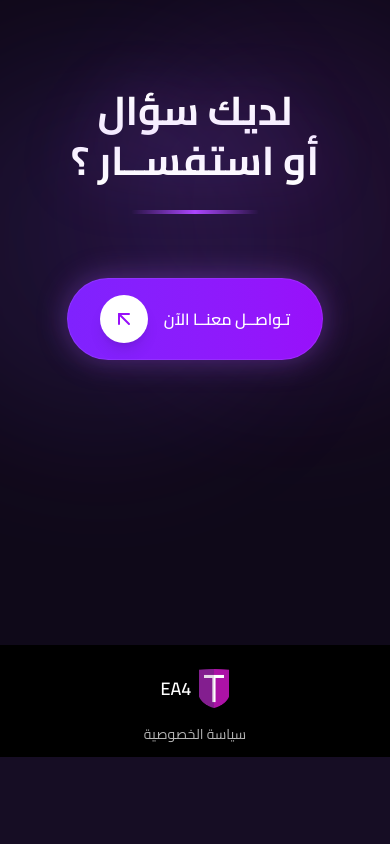
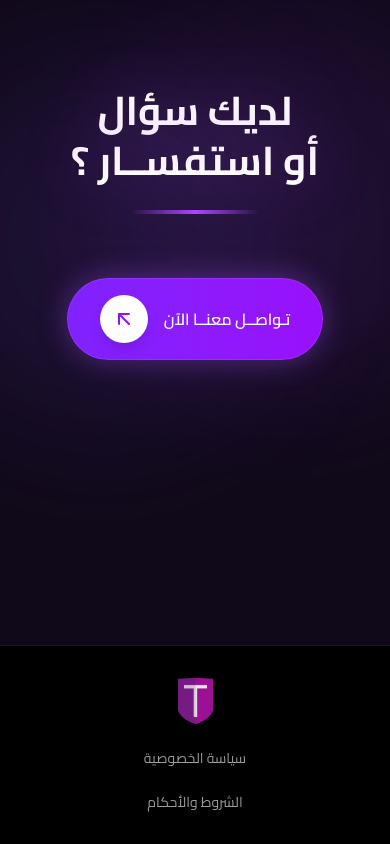
Before and after one commit to amineelakkermi/tafadi, a Next.js app: page / in a window 390 px wide. Shown: the part 5138-5982 px from the top of the page. Before the commit the page ends 5895 px from the top, so only its background shows below. Built offline with nearby package versions, Linux system fonts and the light colour scheme; a web font is replaced by a local one.

Commit message:
mise a jour

```diff
--- a/components/Footer.tsx
+++ b/components/Footer.tsx
@@ -67,28 +67,26 @@ const socials: Social[] = [
 
 export default function Footer(): JSX.Element {
   return (
-    <footer className="bg-black text-white">
-      <div className="mx-auto w-full max-w-7xl py-6 px-6 sm:px-10">
-        <div className="h-16 sm:h-20 flex flex-col sm:flex-row items-center justify-between gap-4 sm:gap-0">
+    <footer className="bg-[#000000] border-t border-white/10 text-white">
+      <div className="mx-auto w-full max-w-7xl py-8 px-6 sm:px-10">
+        <div className="flex flex-col sm:flex-row items-center justify-between gap-6 sm:gap-4">
           {/* Logo */}
           <div className="flex items-center gap-2">
-            <Image src={logo} width={30} height={30} alt="logo" />
-            <span className="font-semibold text-lg">EA4</span>
+            <Image src={logo} width={35} height={35} alt="logo" className="opacity-90" />
           </div>
 
          {/* Links: سياسة الخصوصية والشروط والأحكام */}
-        <div className="flex flex-col sm:flex-row items-center justify-center gap-6 text-sm text-white/70">
-          <Link href="/privacy" className="hover:underline">
+        <div className="flex flex-col sm:flex-row items-center justify-center gap-6 text-sm text-white/60 font-cairo">
+          <Link href="/privacy" className="hover:text-white transition-colors duration-200">
             سياسة الخصوصية
           </Link>
-          <Link href="/terms" className="hover:underline">
+          <span className="hidden sm:block text-white/30">|</span>
+          <Link href="/terms" className="hover:text-white transition-colors duration-200">
             الشروط والأحكام
           </Link>
         </div>
 
         </div>
-
-
       </div>
     </footer>
   )
```
